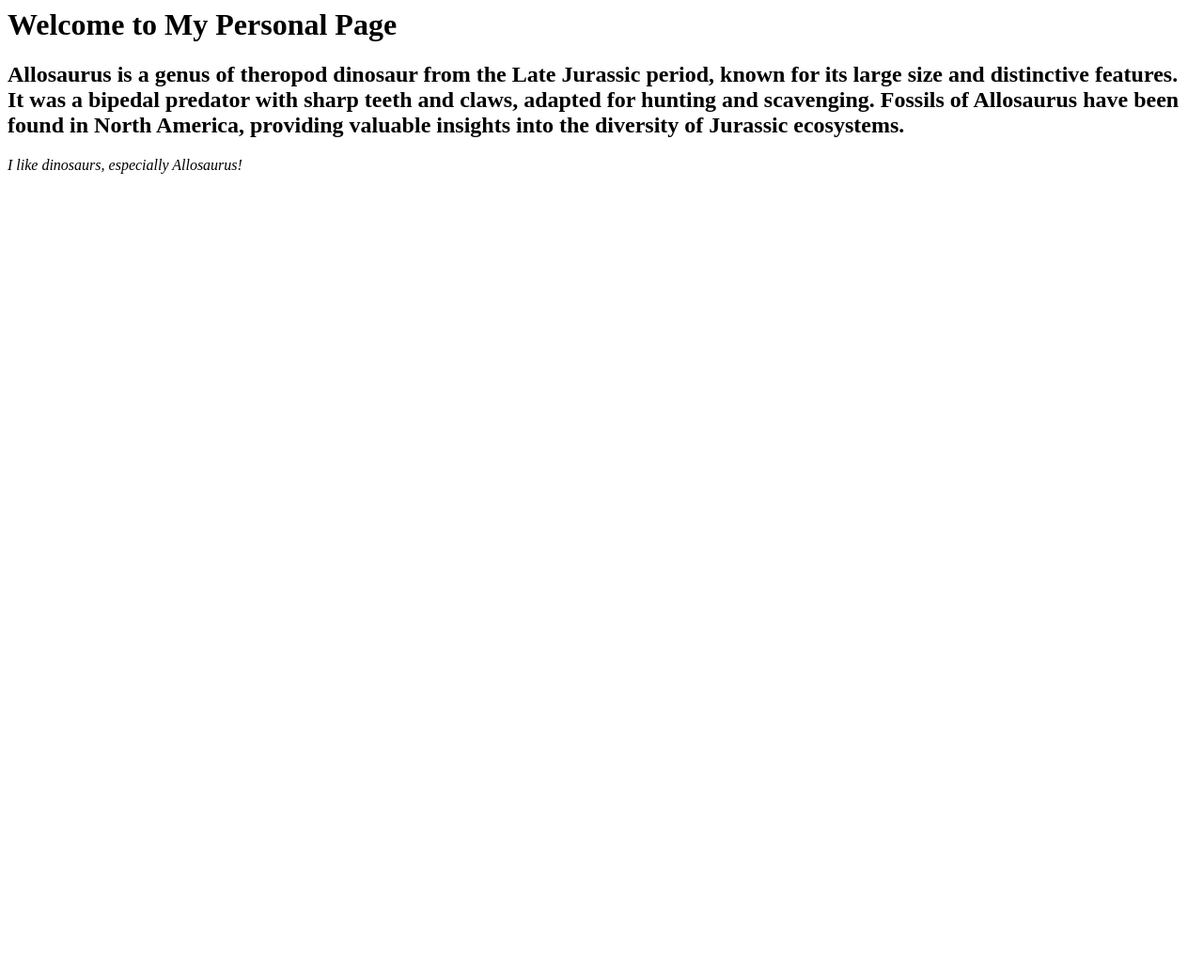
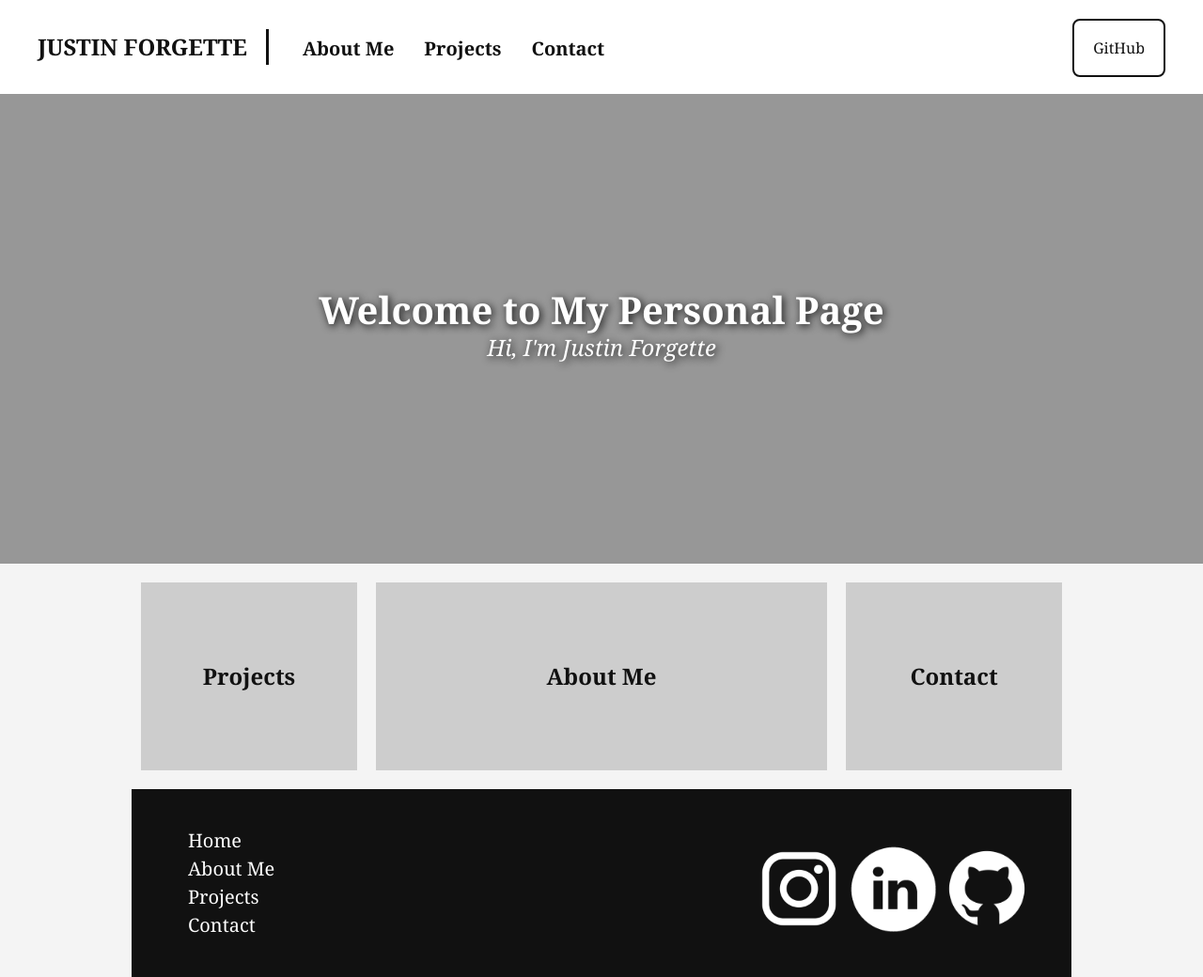
Before and after one commit to J4jet/personal_page, a PHP site: page / in a window 1280 px wide. Shown: the whole page at 94% size. Before the commit the page ends 185 px from the top, so only its background shows below. Run offline with PHP 8.4, Linux system fonts and the light colour scheme.

Commit message:
- Set up a dev compose file - Set up a basic index page that will serve as the home page - Missed the composer.lock file somehow on the last push so that's being added

```diff
--- a/app/public/index.php
+++ b/app/public/index.php
@@ -1,4 +1,68 @@
-<?php
-echo"<h1>Welcome to My Personal Page</h1>";
-echo "<h2>Allosaurus is a genus of theropod dinosaur from the Late Jurassic period, known for its large size and distinctive features. It was a bipedal predator with sharp teeth and claws, adapted for hunting and scavenging. Fossils of Allosaurus have been found in North America, providing valuable insights into the diversity of Jurassic ecosystems.</h2>";
-echo "<i>I like dinosaurs, especially Allosaurus!</i>";
+<!DOCTYPE html>
+<html lang="en">
+<head>
+    <meta charset="UTF-8">
+    <meta name="viewport" content="width=device-width, initial-scale=1.0">
+    <title>My Personal Page</title>
+    <link rel="stylesheet" href="style.css">
+</head>
+<body>
+    <header>
+        <a href="index.php" class="header-name">Justin Forgette</a>
+        <nav>
+            <ul>
+                <li><a href="index.php">About Me</a></li>
+                <li><a href="index.php">Projects</a></li>
+                <li><a href="index.php">Contact</a></li>
+            </ul>
+            <a href="https://github.com/J4jet" target="_blank" rel="noopener noreferrer" class="header-github">GitHub</a>
+        </nav>
+    </header>
+    <main>
+            <section class="index-banner">
+                <div class="index-banner-center">
+                <h2>
+                    Welcome to My Personal Page
+                </h2>
+                <h1>
+                    Hi, I'm Justin Forgette
+                </h1>
+                </div>
+            </section>
+        <div class = "wrapper">
+            <section class="index-boxes">
+                <a href="#">
+                <div class="index-boxlink-square">
+                    <h3>Projects</h3>
+                </div>
+                </a>
+                <a href="#">
+                <div class="index-boxlink-rectangle">
+                    <h3>About Me</h3>
+                </div>
+                </a>
+                <a href="#">
+                <div class="index-boxlink-square">
+                    <h3>Contact</h3>
+                </div>
+                </a>
+            </section>
+        </main>
+        </div>
+    <div class="wrapper">
+        <footer>
+            <ul>
+                <li><a href="#">Home</a></li>
+                <li><a href="#">About Me</a></li>
+                <li><a href="#">Projects</a></li>
+                <li><a href="#">Contact</a></li>
+            </ul>
+            <div class="footer-social">
+                <a href="https://github.com/J4jet" target="_blank" rel="noopener noreferrer"><img src="img/github.png" alt="GitHub"></a>
+                <a href="https://www.linkedin.com/in/justin-forgette/" target="_blank" rel="noopener noreferrer"><img src="img/linked.png" alt="LinkedIn"></a>
+                <a href="https://www.instagram.com/j4jet26/" target="_blank" rel="noopener noreferrer"><img src="img/insta.png" alt="Instagram"></a>
+            </div>
+        </footer>
+    </div>
+</body>
+</html>
--- /dev/null
+++ b/app/public/style.css
@@ -0,0 +1,296 @@
+/* CSS Reset */
+/* Provided by Copilot, 07/2025 */
+html, body, div, span, applet, object, iframe,
+h1, h2, h3, h4, h5, h6, p, blockquote, pre,
+a, abbr, acronym, address, big, cite, code,
+del, dfn, em, img, ins, kbd, q, s, samp,
+small, strike, strong, sub, sup, tt, var,
+b, u, i, center,
+dl, dt, dd, ol, ul, li,
+fieldset, form, label, legend,
+table, caption, tbody, tfoot, thead, tr, th, td,
+article, aside, canvas, details, embed,
+figure, figcaption, footer, header, hgroup,
+main, menu, nav, output, ruby, section, summary,
+time, mark, audio, video {
+    margin: 0;
+    padding: 0;
+    border: 0;
+    font-size: 100%;
+    font: inherit;
+    vertical-align: baseline;
+}
+
+/* HTML5 display-role reset for older browsers */
+article, aside, details, figcaption, figure,
+footer, header, hgroup, main, menu, nav, section {
+    display: block;
+}
+
+body {
+    line-height: 1;
+}
+
+ol, ul {
+    list-style: none;
+}
+
+blockquote, q {
+    quotes: none;
+}
+
+blockquote:before, blockquote:after,
+q:before, q:after {
+    content: '';
+    content: none;
+}
+
+table {
+    border-collapse: collapse;
+    border-spacing: 0;
+}
+
+/* Styles Provided by me: Justin Forgette */
+
+* {
+    text-decoration: none;
+}
+
+body {
+    background-color: #f4f4f4;
+}
+
+header {
+    background-color: #fff;
+    width: 100%;
+    height: 100px;
+}
+
+header .header-name {
+    font-family: Cambria, Cochin, Georgia, Times, 'Times New Roman', serif;
+    font-size: 24px;
+    color: #111;
+    font-weight: 900;
+    text-transform: uppercase;
+    display: block;
+    margin: 0 auto;
+    text-align: center;
+    /* 20px top AND bottom, 0px left and right */
+    padding: 20px 0;
+}
+
+header nav ul {
+    display: block;
+    margin: 0 auto;
+    width: fit-content;
+}
+
+header nav ul li {
+    display: inline-block;
+    float: left;
+    list-style: none;
+    padding: 0 16px;
+
+}
+
+header nav ul li a {
+    font-family: Cambria, Cochin, Georgia, Times, 'Times New Roman', serif;
+    font-size: 16px;
+    color: #111;
+    font-weight: 900;
+}
+
+header .header-github {
+    display: none; /* Initially hidden in mobile view */
+    float: right;
+    margin-right: 20px;
+}
+
+/* Desktop Only */
+@media (min-width: 768px) {
+    header .header-name {
+    margin: 31px 0px;
+    text-align: left;
+    /* 20px top AND bottom, 0px left and right */
+    padding: 0px 20px 0px 40px;
+    border-right: 3px solid #111;
+    float: left;
+    line-height: 38px;
+    }
+
+    header nav ul {
+    margin: 42px 0px 0px 20px;
+    float: left;
+    }
+
+    header nav ul li a {
+    font-size: 20px;
+    }
+
+    header .header-github {
+    display: block; /* show in desktop view */
+    font-family: Cambria, Cochin, Georgia, Times, 'Times New Roman', serif;
+    font-size: 16px;
+    color: #111;
+    line-height: 38px;
+    border: 2px solid #111;
+    float: right;
+    margin-right: 40px;
+    padding: 10px 20px;
+    border-radius: 8px;
+    margin-top: 20px;
+}
+
+}
+
+/* INDEX */
+
+.index-banner {
+    background-color: #979797;
+    width: 100%;
+    height: calc(100vh - 100px); /* Full height minus header */
+    /*background-image: url('img/banner.jpeg');*/ /* Uncomment later */
+    background-repeat: no-repeat;
+    background-position: center;
+    background-size: cover;
+    display: table;
+}
+
+.index-banner h2 {
+    font-family: Cambria, Cochin, Georgia, Times, 'Times New Roman', serif;
+    font-size: 40px;
+    color: #fff;
+    text-align: center;
+    font-weight: 900;
+    text-shadow: 2px 2px 8px #111; /* 8px of blur */
+    line-height: 40px;
+}
+
+.index-banner h1 {
+    font-family: Cambria, Cochin, Georgia, Times, 'Times New Roman', serif;
+    font-size: 24px;
+    color: #fff;
+    text-align: center;
+    font-weight: 100;
+    text-shadow: 2px 2px 8px #111; /* 8px of blur */
+    font-style: italic;
+    line-height: 40px;
+}
+
+.index-banner-center {
+    display: table-cell;
+    vertical-align: middle;
+}
+
+.index-boxes div {
+    margin: 16px 16px 0;
+    width: calc(100% - 32px);
+    height: 100px;
+    background-color: #cdcdcd;
+}
+
+.index-boxes div h3 {
+    font-family: Cambria, Cochin, Georgia, Times, 'Times New Roman', serif;
+    font-size: 24px;
+    color: #111;
+    text-align: center;
+    font-weight: 600;
+    line-height: 100px;
+}
+
+/* Desktop Only */
+@media (min-width: 768px) {
+
+    .wrapper {
+        width: 1000px;
+        margin: 0 auto;
+    }
+
+    .index-banner {
+        height: 500px;
+    }
+
+    .index-boxes div {
+        margin: 20px 10px 0;
+        height: 200px;
+        background-color: #cdcdcd;
+        float: left;
+    }
+
+    .index-boxlink-square {
+        width : calc(25% - 20px) !important;
+    }
+    .index-boxlink-rectangle {
+        width : calc(50% - 20px) !important;
+    }
+    .index-boxes {
+        overflow: hidden;
+    }
+
+    .index-boxes div h3 {
+        line-height: 200px;
+    }
+}
+
+/* FOOTER */
+
+footer {
+    background-color: #111;
+    margin-top: 20px;
+    width: calc(100% - 80px);
+    padding: 40px 40px;
+    overflow: hidden;
+}
+
+footer ul{
+    width: fit-content;
+    float: left;
+    padding-left: 20px;
+}
+
+footer ul li{
+    display: block;
+    list-style: none;
+}
+
+footer ul li a{
+    font-family: Cambria, Cochin, Georgia, Times, 'Times New Roman', serif;
+    font-size: 16px;
+    color: #fff;
+    line-height: 30px;
+}
+
+.footer-social {
+    overflow: hidden;
+    padding-top: 35px;
+
+}
+
+.footer-social img {
+    width: 60px;
+    float: right;
+}
+
+/* Desktop Only */
+@media (min-width: 768px) {
+
+    footer ul li a{
+        font-family: Cambria, Cochin, Georgia, Times, 'Times New Roman', serif;
+        font-size: 20px;
+        color: #fff;
+        line-height: 30px;
+
+    }
+
+    .footer-social img {
+        width: 100px;
+        float: right;
+    }
+
+    .footer-social {
+        overflow: hidden;
+        padding-top: 16px;
+
+    }
+
+}
--- a/compose.dev.yaml
+++ b/compose.dev.yaml
@@ -5,6 +5,7 @@ services:
             - "80:80"
         volumes:
             - ./nginx/conf.d/default.conf:/etc/nginx/conf.d/default.conf
+            - ./app/public:/var/www/html/public
     app:
         build:
             dockerfile: ./php/Dockerfile
```
Also changed, not shown: app/public/img/github.png (added), app/public/img/insta.png (added), app/public/img/linked.png (added), 1 other file.
